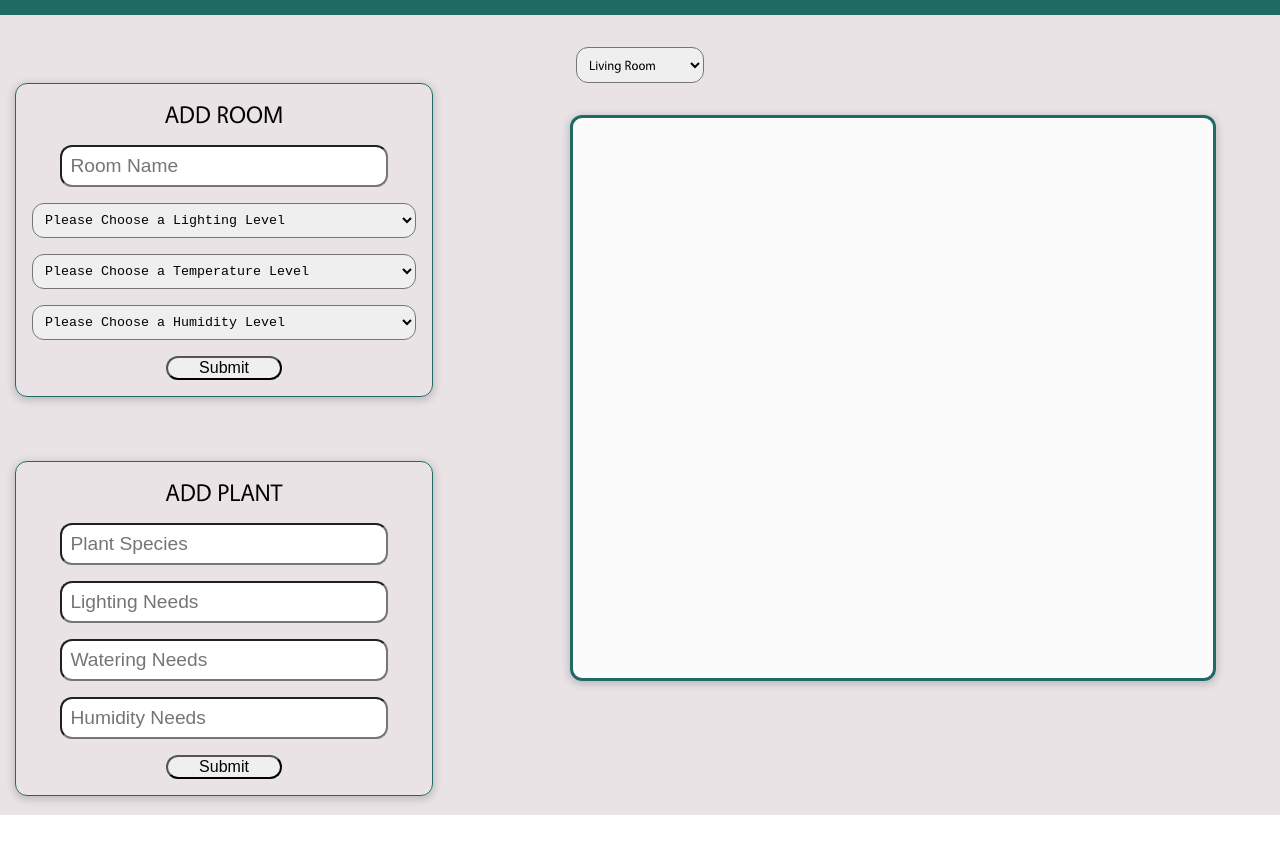
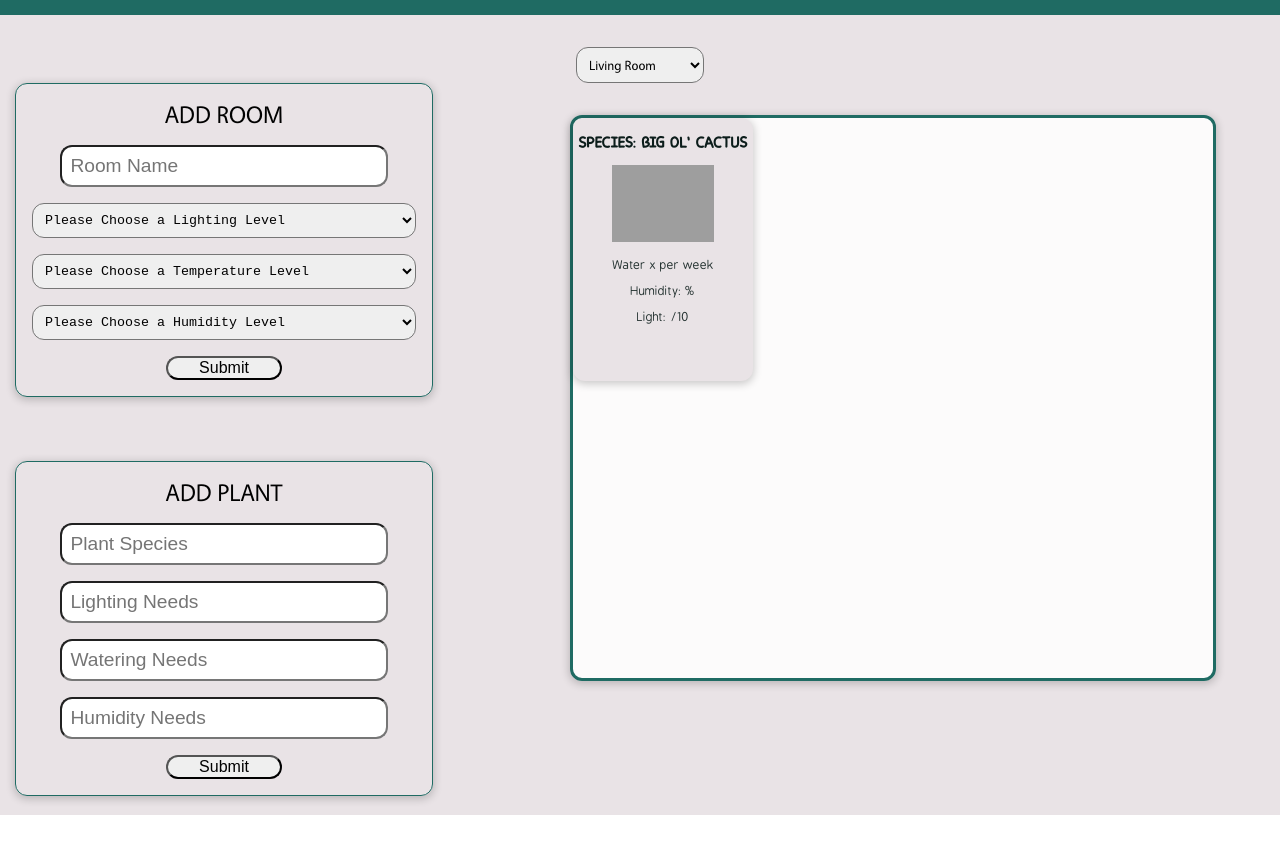
Before and after one commit to SimPlant/SimPlant, a React app: page / in a window 1280 px wide. Shown: the part 860-1714 px from the top of the page. Built offline with nearby package versions, Linux system fonts and the light colour scheme; grey boxes are pictures that could not be loaded; the HTML template or start-up script is replaced by a standard one.

Commit message:
add changeCurrentRoom in roomMenu, refactor to getAccountData, add addPlant to plant form, add room in room form, change form element names

```diff
--- a/src/app/components/formContainer/formContainer.jsx
+++ b/src/app/components/formContainer/formContainer.jsx
@@ -1,29 +1,44 @@
 import React from 'react';
 import './formContainerStyle.scss';
 
-export default function FormContainer() {
+export default function FormContainer(props) {
+  function onRoomSubmit (e){
+    //props.addRoom();
+    e.preventDefault();
+    const form = new FormData(e.target)
+    props.addRoom(Object.fromEntries(form.entries()));
+  }
+
+const onPlantSubmit = (e) => {
+  e.preventDefault();
+  let form = new FormData(e.target);
+  form = Object.fromEntries(form.entries());
+  console.log("plant form: ", form)
+}
+
   return (
     <div className="formContainer">
-      <form className="roomForm">
+      <form className="roomForm" onSubmit={onRoomSubmit}>
         <div className="formTitle">ADD ROOM</div>
         <input
+          name="name"
           className="inputField"
           type="text"
           placeholder="Room Name"
         ></input>
-        <select name="roomLighting">
+        <select name="lighting">
           <option>Please Choose a Lighting Level</option>
           <option value="High Light">High</option>
           <option value="Medium Light">Medium</option>
           <option value="Low Light">Low</option>
         </select>
-        <select name="roomTemp">
+        <select name="temperature">
           <option>Please Choose a Temperature Level</option>
           <option value="High Temp">High</option>
           <option value="Medium Temp">Medium</option>
           <option value="Low Temp">Low</option>
         </select>
-        <select name="roomHumidity">
+        <select name="humidity">
           <option>Please Choose a Humidity Level</option>
           <option value="High Humidity">High</option>
           <option value="Medium Humidity">Medium</option>
@@ -31,7 +46,8 @@ export default function FormContainer() {
         </select>
         <button type="submit">Submit</button>
       </form>
-      <form className="plantForm">
+
+      <form className="plantForm" onSubmit={onPlantSubmit}>
         <div className="formTitle">ADD PLANT</div>
         <input
           name="plantSpecies"
--- a/src/app/components/lowerContainer/lowerContainer.jsx
+++ b/src/app/components/lowerContainer/lowerContainer.jsx
@@ -7,10 +7,9 @@ import Room from '../room/room.jsx';
 //render form container componenet - keeps track of current room
 
 export default function LowerContainer(props) {
-  console.log(props);
   return (
     <div className="lowerContainer">
-      <FormContainer currentRoom={props.currentRoom} />
+      <FormContainer addRoom={props.addRoom} currentRoom={props.currentRoom} />
       <Room currentPlants={props.currentPlants} />
     </div>
   );
--- a/src/app/components/mainPage/mainPage.jsx
+++ b/src/app/components/mainPage/mainPage.jsx
@@ -16,40 +16,53 @@ import LowerContainer from '../lowerContainer/lowerContainer.jsx';
 // current plants
 
 function MainPage() {
-  function getAllRooms() {
+  const [rooms, setRooms] = useState([null]);
+  const [currentRoom, setCurrentRoom] = useState();
+  const [plants, setPlants] = useState([null]);
+  // only show plants in current room
+  const [currentPlants, setCurrentPlants] = useState([]);
+
+  function getAccountData() {
     return new Promise((resolve) => {
       //      resolve([]);
-      resolve([
-        { _id: 1, name: 'Living Room' },
-        { _id: 2, name: 'Kitchen' },
-      ]);
+
+      resolve({
+        rooms: [
+          { _id: 1, name: 'Living Room' },
+          { _id: 2, name: 'Kitchen' },
+        ],
+        plants: [
+          { _id: 1, room_id: 1, species: "Big Ol' Cactus" },
+          { _id: 2, room_id: 2, species: "Just a li'l guy" },
+        ]
+      });
     });
   }
 
-  function getAllPlants() {
-    return new Promise((resolve) => {
-      //      resolve([]);
-      resolve([
-        { _id: 1, room_id: 1, species: "Big Ol' Cactus" },
-        { _id: 2, room_id: 2, species: "Just a li'l guy" },
-      ]);
-    });
+
+  function changeCurrentRoom(roomName){
+    setCurrentRoom(rooms.find(room => room.name === roomName));
+  }
+
+  function addRoom(roomObj){
+    setRooms(prevRooms => [roomObj,...prevRooms]);
+  }
+
+  function addPlant(plant){
+
   }
 
   // hard code userID
   const userID = 1;
   // will need to make async
-  const [rooms, setRooms] = useState([null]);
-  const [currentRoom, setCurrentRoom] = useState();
-  const [plants, setPlants] = useState([null]);
-  // only show plants in current room
-  const [currentPlants, setCurrentPlants] = useState();
+
 
   // useEffect for Rooms and Plants
   useEffect(() => {
     async function initialize() {
-      setRooms(await getAllRooms(userID));
-      setPlants(await getAllPlants(userID));
+      const accountData = await getAccountData(userID);
+      setRooms(accountData.rooms);
+      setPlants(accountData.plants);
     }
     initialize();
   }, []);
@@ -61,8 +74,6 @@ function MainPage() {
     }
     initialize();
   }, [rooms]);
-
-  useEffect(() => console.log(currentPlants), [currentPlants]);
 
   // set current plants, dependent on plants
   useEffect(() => {
@@ -76,8 +87,8 @@ function MainPage() {
 
   return (
     <div className="page">
-      <RoomMenu rooms={rooms} />
-      <LowerContainer currentRoom={currentRoom} currentPlants={currentPlants} />
+      <RoomMenu changeCurrentRoom={changeCurrentRoom} rooms={rooms} />
+      <LowerContainer  addRoom={addRoom} currentRoom={currentRoom} currentPlants={currentPlants} />
     </div>
   );
 }
--- a/src/app/components/plants/plant.jsx
+++ b/src/app/components/plants/plant.jsx
@@ -2,11 +2,20 @@ import React from 'react';
 import './plantStyle.scss'
 
 const Plant = (props) => {
-  const { species,
-          watering_frequency_per_week,
-          humidity,
-          light
-        } = props.plant;
+
+let species;
+let watering_frequency_per_week;
+let humidity;
+let light;
+
+if (props?.plant){
+  ({ species,
+    watering_frequency_per_week,
+    humidity,
+    light
+  } = props.plant);
+}
+
   return(
     <div className='plant'>
       <p className="species">Species: {species}</p>
--- a/src/app/components/room/room.jsx
+++ b/src/app/components/room/room.jsx
@@ -10,15 +10,13 @@ const plant = {
 };
 
 export default function Room(props) {
-  console.log(props);
-  // if (Array.isArray(props.currentPlants)) {
-  //   const plants = props.currentPlants.map((plant) => {
-  //     return <Plant plant={plant} key={plant._id} />;
-  //   });
-  // } else {
-  //   const plants = null;
-  // }
-  const plants = '';
+  const plants = props.currentPlants.map((plant) => {
+    return <Plant plant={plant} key={plant?._id} />;
+  });
 
-  return <div id="room">{plants}</div>;
+  return (
+    <div id="room">
+      {props.currentPlants.length !== 0 && plants}
+    </div>
+    );
 }
--- a/src/app/components/roomMenu/roomMenu.jsx
+++ b/src/app/components/roomMenu/roomMenu.jsx
@@ -3,7 +3,7 @@ import './roomMenuStyle.scss';
 
 export default function RoomMenu(props) {
   // add props to component
-  let roomOptions = props.rooms.map((room, i) => {
+  let roomOptions = props.rooms.map((room) => {
     return (
       <option value={room?.name} key={room?._id}>
         {room?.name}
@@ -17,7 +17,7 @@ export default function RoomMenu(props) {
 
   return (
     <nav id="roomMenu">
-      <select name="rooms">{roomOptions}</select>
+      <select name="rooms" onChange={(e)=>{props.changeCurrentRoom(e.target.value)}}>{roomOptions}</select>
     </nav>
   );
 }
```
